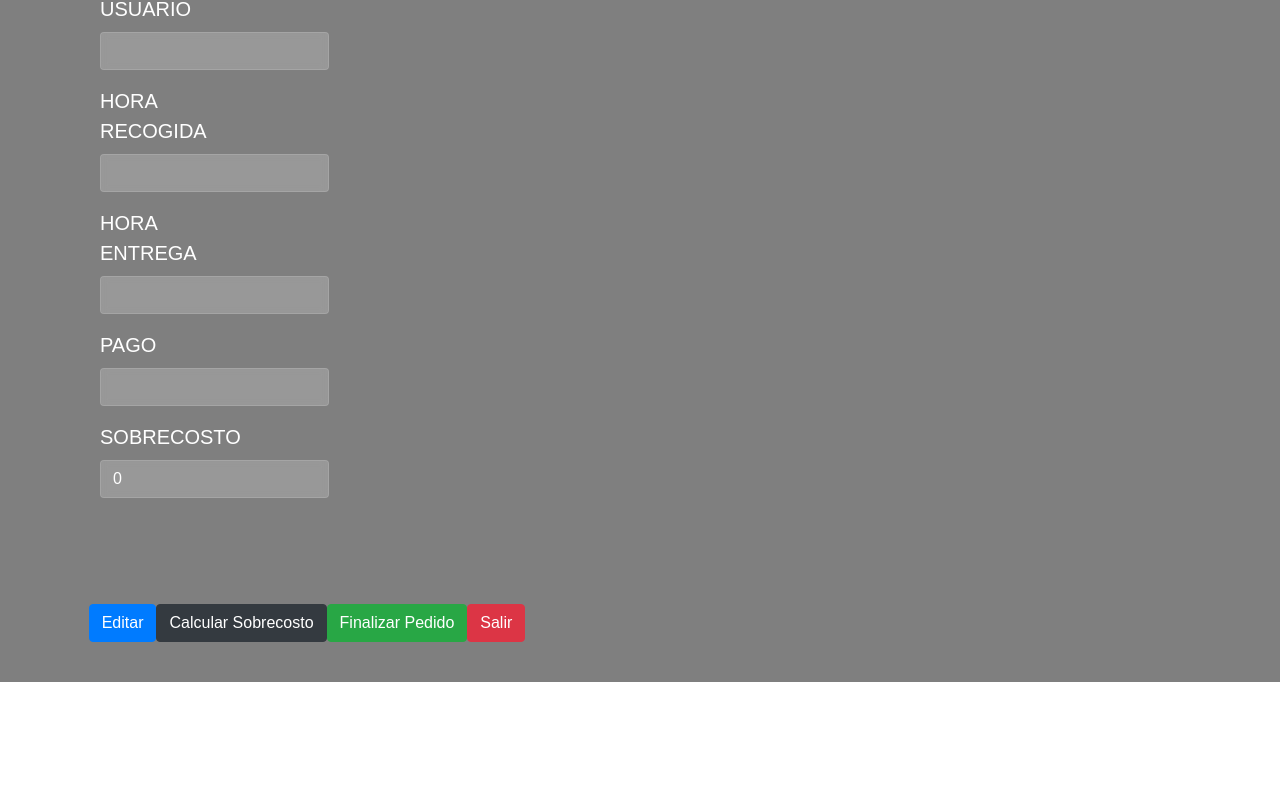
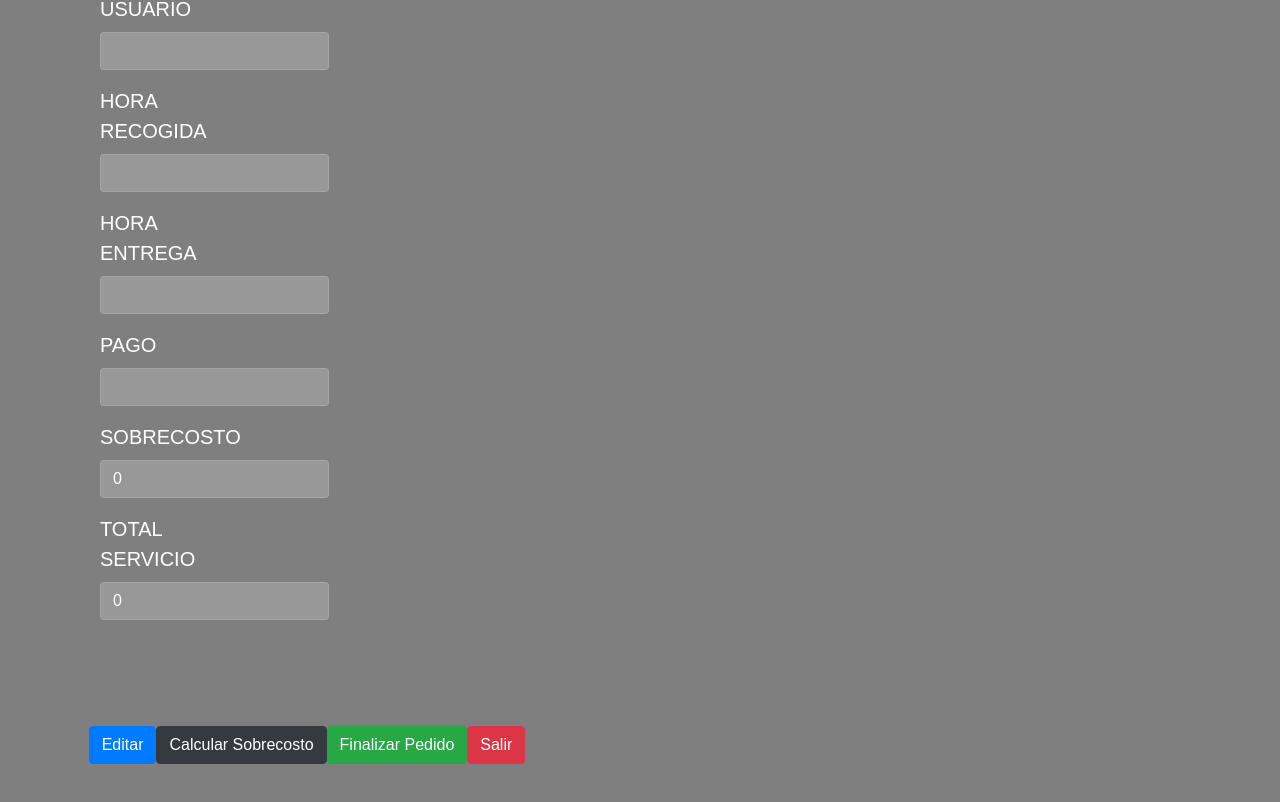
Before and after one commit to Eco-transport/Front, a Vue app in the folder Ecotransport/: page /editar-pedido-admin/1 in a window 1280 px wide. Shown: the part 756-1558 px from the top of the page. Before the commit the page ends 1438 px from the top, so only its background shows below. Built offline with nearby package versions, Linux system fonts and the light colour scheme; no server answers; a web font is replaced by a local one; what vue-sessionstorage, vue-sweetalert2 would draw is missing.

Commit message:
se hace visible el total del servicio incluido pagos extra por el delay desde la vista EditarPedido para el rol admin

```diff
--- a/Ecotransport/src/views/AdminEditarPedido.vue
+++ b/Ecotransport/src/views/AdminEditarPedido.vue
@@ -180,11 +180,28 @@
             <div class="col-sm-7">
               <input
 
-                type="text"
+                type="number"
                 class="form-control"
                 name="extraPayment"
                 id="extraPayment"
                 v-model="extraPayment"
+              />
+            </div>
+          </div>
+        </div>
+
+
+        <div class="form-group left row">
+          <div class="col">
+            <label for="" class="control-label col-sm-3">TOTAL SERVICIO</label>
+            <div class="col-sm-7">
+              <input
+
+                type="number"
+                class="form-control"
+                name="total"
+                id="total"
+                v-model="total"
               />
             </div>
           </div>
@@ -255,6 +272,7 @@ export default {
       serviceFinish: "",
       priceHour: 10000,
       extraPayment: 0,
+      total: 0,
     };
   },
   methods: {
@@ -296,6 +314,7 @@ export default {
       if(MM>15){HH = HH+1}//after 15min the full hour will be applied
 
       this.extraPayment = HH*this.priceHour;
+      this.total = this.extraPayment + this.price;
     },
     finalizarPedido(){
       let json = {
```
